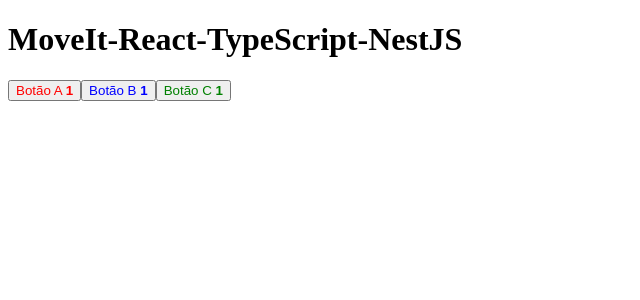
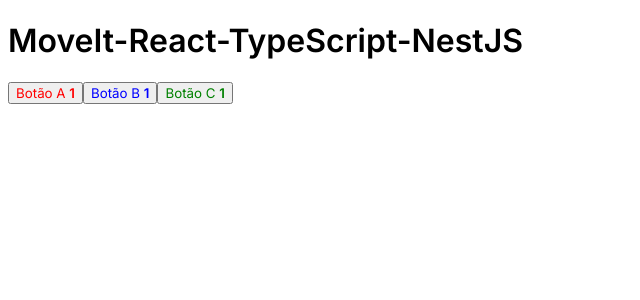
Before and after one commit to crummenauerca/MoveIt-React-TypeScript, a React (Create React App) app: page / in a window 1280 px wide. Shown: the top 300 px of the page, without its empty margins (0-640 px from the left). Built offline with nearby package versions, Linux system fonts and the light colour scheme.

Commit message:
Importing fonts from Google Fonts

```diff
--- a/public/index.html
+++ b/public/index.html
@@ -6,6 +6,8 @@
   <link rel="icon" href="%PUBLIC_URL%/favicon.ico" />
   <meta name="viewport" content="width=device-width, initial-scale=1" />
   <meta name="description" content="Web site created using create-react-app" />
+  <link rel="preconnect" href="https://fonts.gstatic.com">
+  <link href="https://fonts.googleapis.com/css2?family=Inter:wght@400;500;600&family=Rajdhani:wght@600&display=swap" rel="stylesheet">
   <title>MoveIt</title>
 </head>
 
--- a/src/App.tsx
+++ b/src/App.tsx
@@ -1,4 +1,6 @@
 import { Button } from './components/Button'
+
+import './styles/global.css'
 
 function App() {
   return (
--- /dev/null
+++ b/src/styles/global.css
@@ -0,0 +1,3 @@
+body, button {
+    font-family: 'Inter', sans-serif;
+}
```
